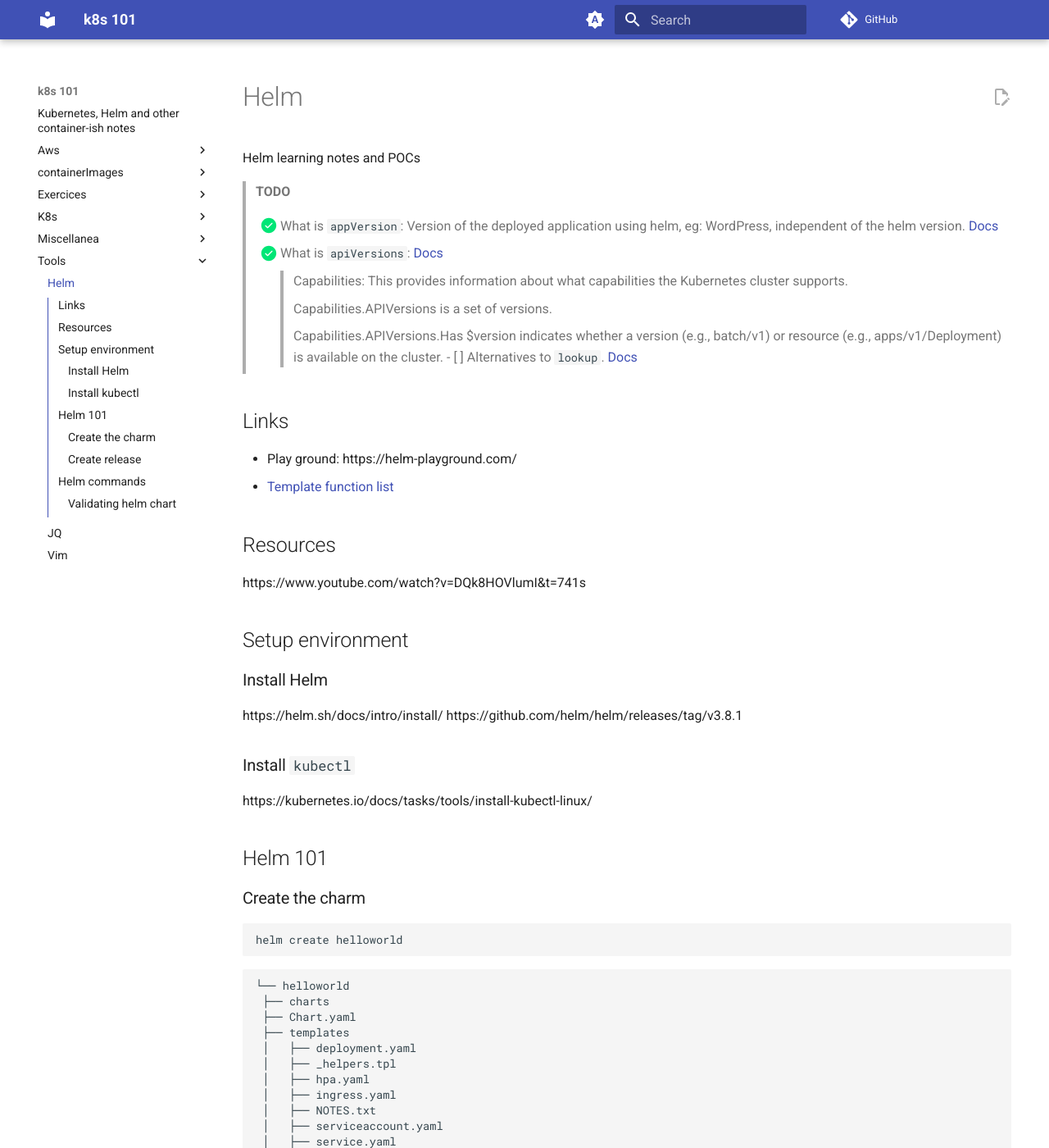
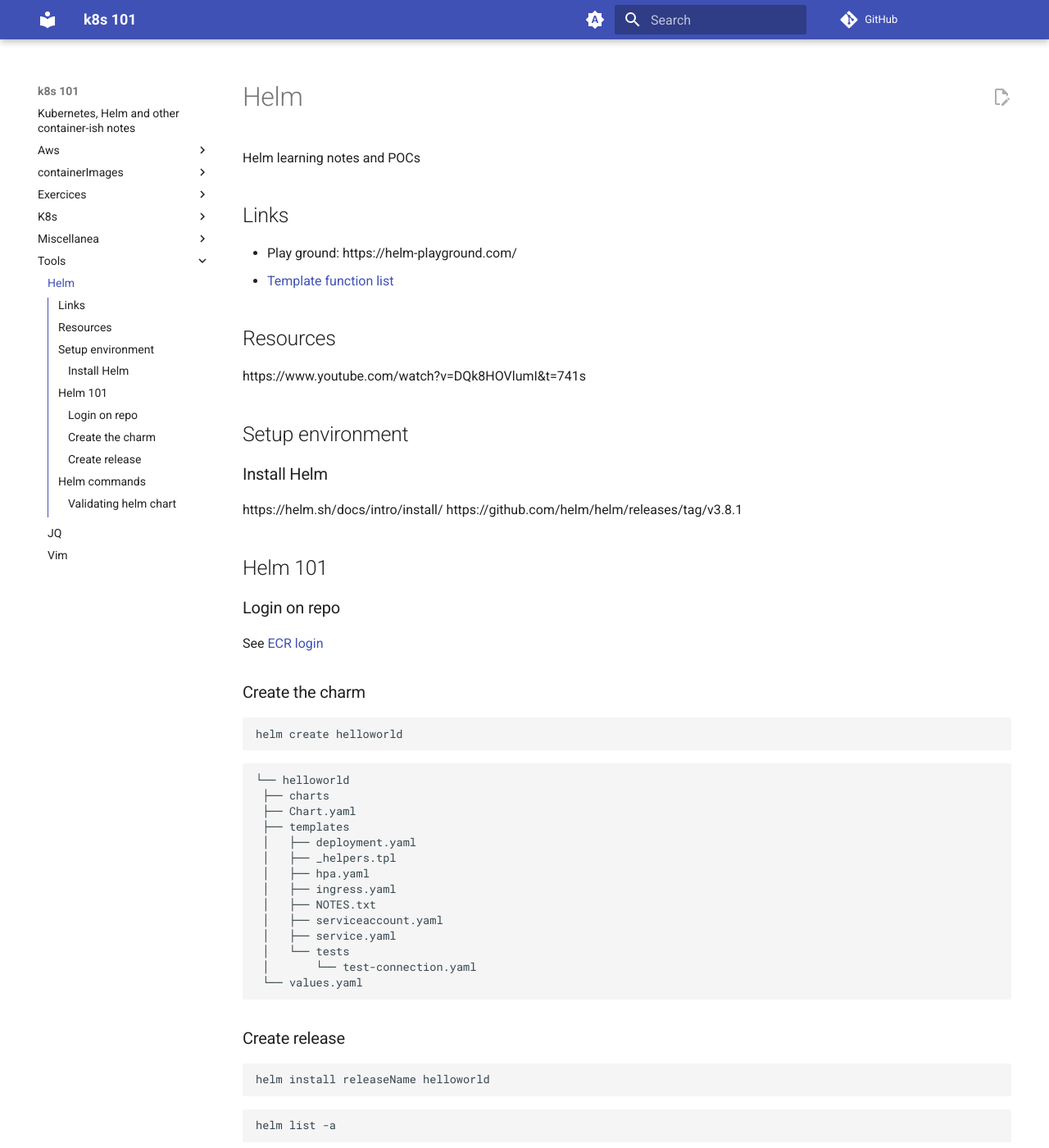
Before and after one commit to jcabrerizo/helm101, an MkDocs documentation site: the page built from docs/tools/helm.md, in a window 1280 px wide and 1400 px high. Shown: the whole window at 82% size. Built offline with MkDocs 1.6.1 and Material for MkDocs 9.7.7, drawn with Linux system fonts in a browser that asks for light colours; comment, search, counter and statistics services are not loaded.

Commit message:
minor fixes

````diff
--- a/docs/tools/helm.md
+++ b/docs/tools/helm.md
@@ -1,20 +1,6 @@
 # Helm
 
 Helm learning notes and POCs
-
-> **TODO**
->
-> - [x] What is `appVersion`:  Version of the deployed application using helm, eg: WordPress, independent of the helm
-    version. [Docs](https://helm.sh/docs/topics/charts/#the-appversion-field)
-> - [x] What is `apiVersions`: [Docs](https://helm.sh/docs/chart_template_guide/builtin_objects/)
-    >
-    >   Capabilities: This provides information about what capabilities the Kubernetes cluster supports.
-    >
-    >   Capabilities.APIVersions is a set of versions.
-    >
-    >   Capabilities.APIVersions.Has $version indicates whether a version (e.g., batch/v1) or resource (e.g.,
-    apps/v1/Deployment) is available on the cluster.
-> - [ ] Alternatives to `lookup`. [Docs](https://helm.sh/docs/chart_template_guide/function_list/#lookup)
 
 ## Links
 
@@ -32,12 +18,9 @@
 https://helm.sh/docs/intro/install/
 https://github.com/helm/helm/releases/tag/v3.8.1
 
-### Install `kubectl`
-
-https://kubernetes.io/docs/tasks/tools/install-kubectl-linux/
-
 ## Helm 101
-
+### Login on repo
+See [ECR login](../aws/ecr.md)
 ### Create the charm
 
 ```shell
````
Also changed, not shown: docs/README.md (+2 -2 lines), docs/k8s/kubectl.md (+4 -0 lines), 1 other file.
